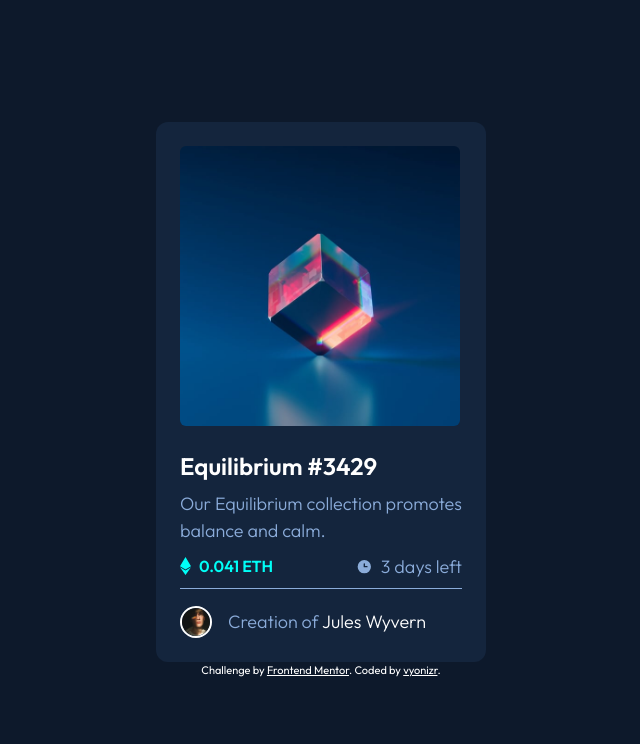
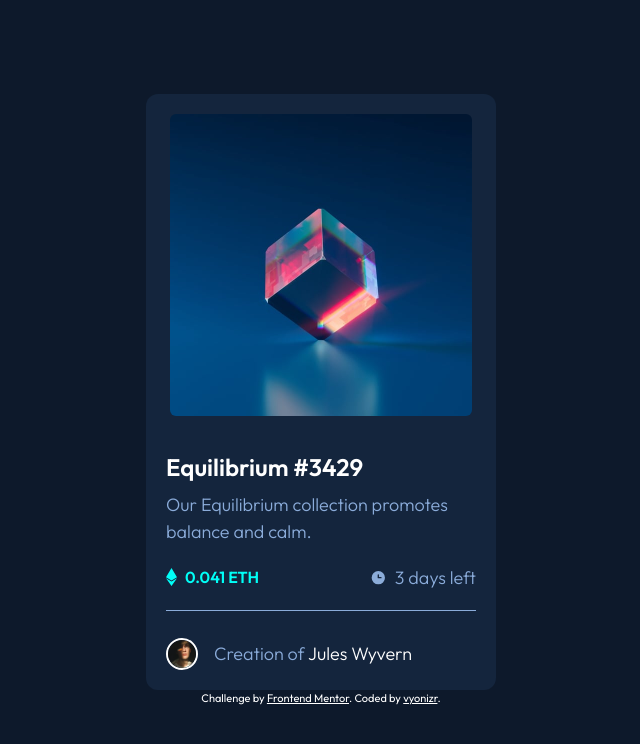
Before and after one commit to vyonizr/fm-nft-preview-card-component, a website: page index.html in a window 1280 px wide. Shown: the whole page, without its empty margins (319-959 px from the left). Drawn offline with Linux system fonts and the light colour scheme.

Commit message:
create desktop UI

```diff
--- a/index.html
+++ b/index.html
@@ -22,18 +22,22 @@
     </style>
   </head>
   <!-- 330x540 -->
+  <!-- 350x596 -->
   <body
     class="text-sans m-0 flex h-screen flex-col items-center justify-center bg-customVeryDarkBlueMain text-white"
   >
     <main
-      class="flex h-[33.75rem] w-[20.625rem] flex-col justify-between rounded-xl bg-customVeryDarkBlueCard p-6 font-light"
+      class="flex h-[33.75rem] w-[20.625rem] flex-col justify-between items-center rounded-xl bg-customVeryDarkBlueCard p-6 font-light lg:w-[21.875rem] lg:h-[37.25rem] lg:p-5"
     >
-      <figure class="h-[17.5rem]">
+      <figure class="h-[17.5rem] lg:h-[18.875rem] relative">
         <img
           class="h-full rounded-md"
           alt="NFT thumbnail"
           src="./images/image-equilibrium.jpg"
         />
+        <!-- <div class="h-[17.5rem] w-[17.5rem] lg:h-[18.875rem] lg:w-[18.875rem] top-0 left-0 absolute flex justify-center items-center invisible hover:visible z-10 hover:bg-black">
+
+        </div> -->
       </figure>
       <section>
         <h1 class="mt-4 text-2xl font-semibold">Equilibrium #3429</h1>
@@ -41,7 +45,7 @@
           Our Equilibrium collection promotes balance and calm.
         </p>
       </section>
-      <div class="flex justify-between">
+      <div class="flex justify-between w-full">
         <div class="grid grid-cols-[auto_auto] items-center gap-2">
           <img alt="Ethereum icon" src="./images/icon-ethereum.svg" />
           <b class="text-customCyan">0.041 ETH</b>
@@ -51,8 +55,8 @@
           <p>3 days left</p>
         </div>
       </div>
-      <div class="border-t-[1px] border-customSoftBlue"></div>
-      <div class="mt-2 grid grid-cols-[32px_auto] items-center gap-4">
+      <div class="border-t-[1px] w-full border-customSoftBlue"></div>
+      <div class="mt-2 grid grid-cols-[32px_auto] items-center gap-4 w-full">
         <figure class="h-8 w-8">
           <img
             class="h-auto rounded-full border-2 border-white"
```
Also changed, not shown: style.css.
